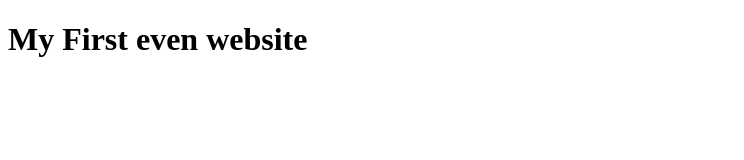
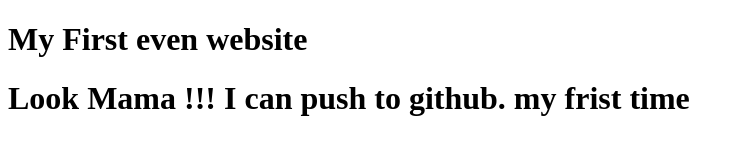
Before and after one commit to nischup-tuhin/my-first-website, a plain HTML site: page index.html in a window 1280 px wide. Shown: the whole page, without its empty margins (0-744 px from the left). Drawn offline with Linux system fonts and the light colour scheme.

Commit message:
learning github

```diff
--- a/index.html
+++ b/index.html
@@ -8,5 +8,6 @@
 </head>
 <body>
     <h1>My First even website</h1>
+    <h1>Look Mama !!! I can push to github. my frist time</h1>
 </body>
 </html>
```
Also changed, not shown: 1 other file.
